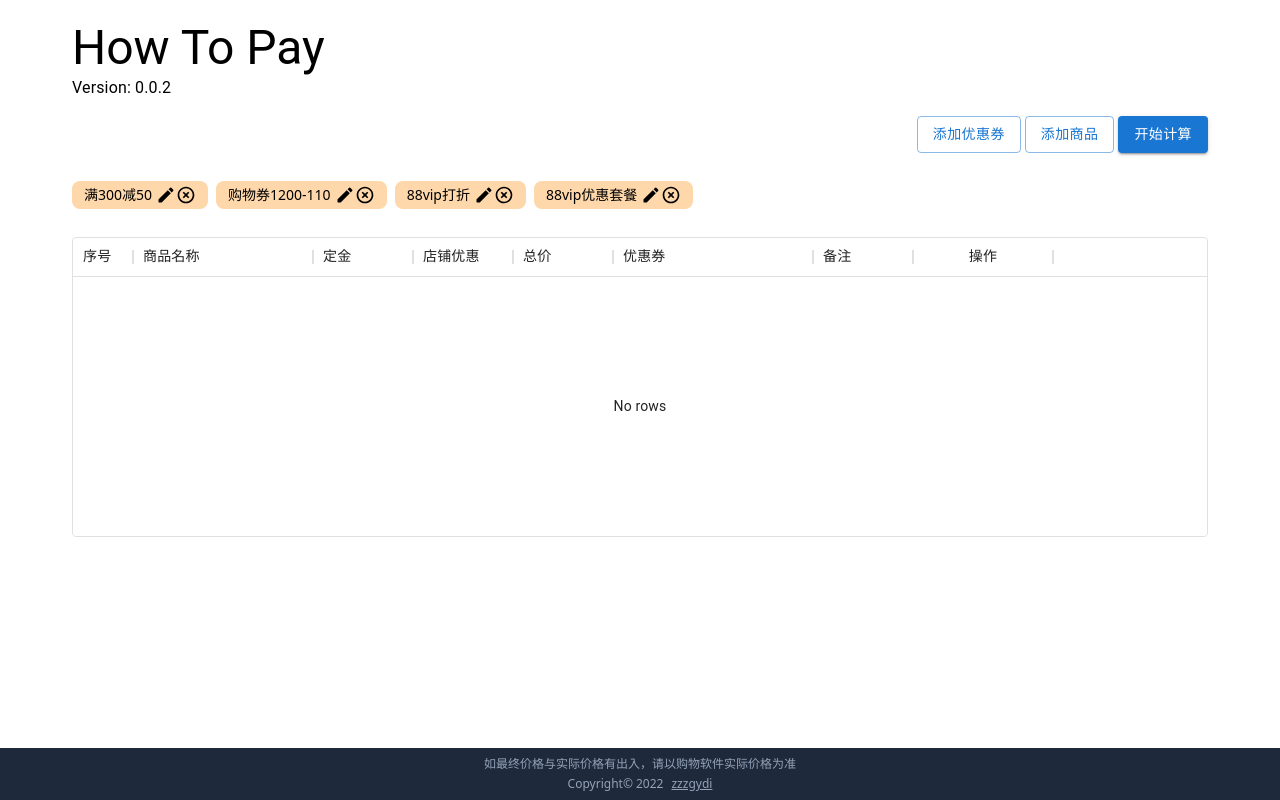
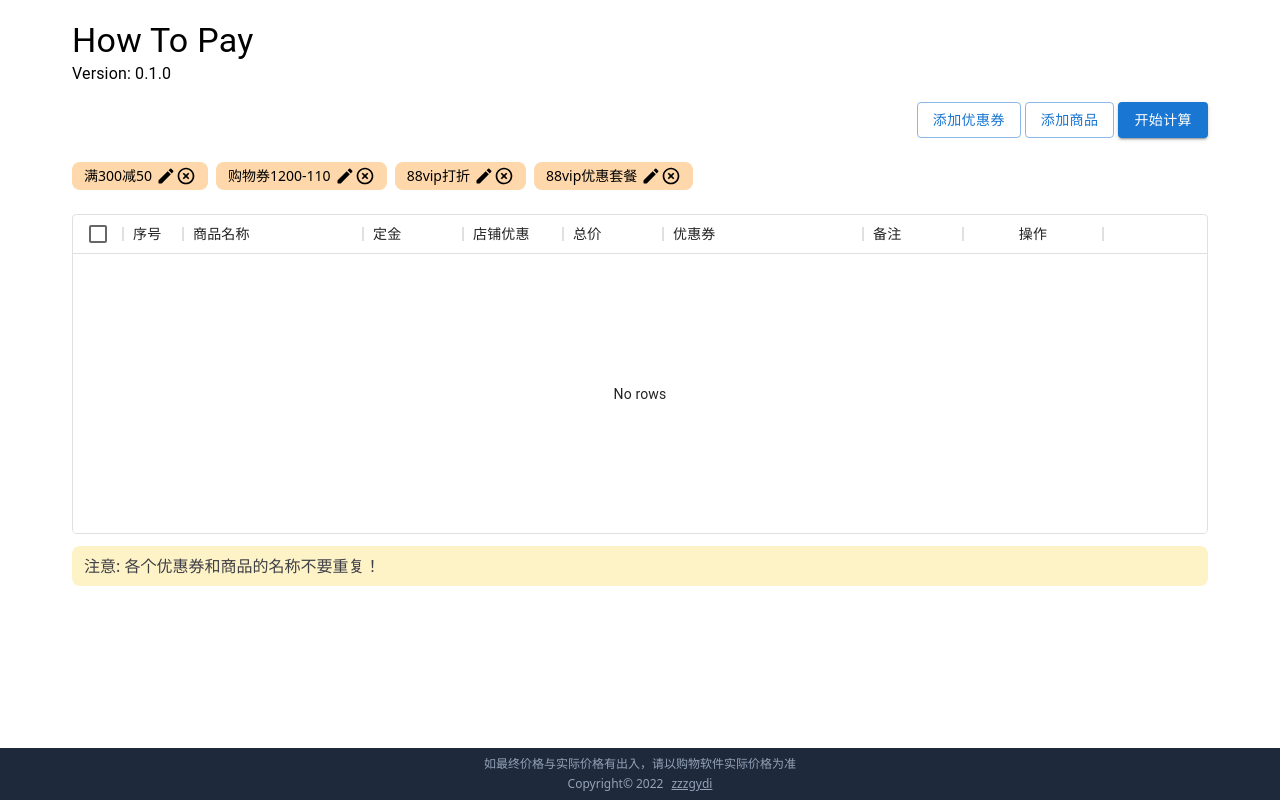
Before and after one commit to zzzgydi/how2pay, a React (Vite) app: page / in a window 1280 px wide. Built offline with nearby package versions, Linux system fonts and the light colour scheme.

Commit message:
feat: support select goods

```diff
--- a/package.json
+++ b/package.json
@@ -1,7 +1,7 @@
 {
   "name": "how2pay",
   "private": true,
-  "version": "0.0.2",
+  "version": "0.1.0",
   "type": "module",
   "scripts": {
     "dev": "vite",
--- a/src/App.tsx
+++ b/src/App.tsx
@@ -25,6 +25,8 @@ function App() {
 
   const editGoodsRef = useRef<EditGoodsRef>(null);
   const editCouponRef = useRef<EditCouponRef>(null);
+
+  const selectedGoods = useRef<IGoods[]>([]);
 
   useEffect(() => {
     try {
@@ -79,7 +81,18 @@ function App() {
   };
 
   const handleRun = async () => {
-    const fGoods = cloneDeep(goods);
+    const selected = selectedGoods.current;
+
+    if (goods.length === 0) {
+      window.alert("请添加商品");
+      return;
+    }
+    if (selected.length === 0) {
+      window.alert("请选择商品");
+      return;
+    }
+
+    const fGoods = cloneDeep(selected);
     const fCoupons = cloneDeep(coupons);
 
     const result = how2pay(fGoods, fCoupons);
@@ -89,7 +102,7 @@ function App() {
 
   return (
     <div className="py-5 px-8 mx-auto" style={{ maxWidth: 1200 }}>
-      <Typography variant="h3">How To Pay</Typography>
+      <Typography variant="h4">How To Pay</Typography>
       <Typography variant="body1">Version: {version}</Typography>
 
       <div className="mt-4 mb-2 text-right flex gap-1 flex-wrap">
@@ -109,12 +122,12 @@ function App() {
       </div>
 
       {coupons.length === 0 && (
-        <div className="my-4 py-10 w-full border rounded text-center text-sm">
+        <div className="my-3 py-10 w-full border rounded text-center text-sm">
           请添加优惠券
         </div>
       )}
 
-      <div className="flex gap-2 py-3 my-4 flex-wrap">
+      <div className="flex gap-2 py-3 my-3 flex-wrap">
         {coupons.map((coupon, index) => (
           <Coupon
             key={coupon.name}
@@ -143,10 +156,16 @@ function App() {
       <div>
         <Goods
           goods={goods}
-          onChange={setGoods}
           onEdit={handleEditGoods}
           onDelete={handleDeleteGoods}
+          onSelect={(g) => {
+            selectedGoods.current = g;
+          }}
         />
+      </div>
+
+      <div className="my-3 py-2 px-3 bg-amber-100 text-zinc-700 rounded-lg">
+        注意: 各个优惠券和商品的名称不要重复！
       </div>
 
       {runResult && (
--- a/src/components/Goods.tsx
+++ b/src/components/Goods.tsx
@@ -3,13 +3,13 @@ import { DataGrid, GridColDef } from "@mui/x-data-grid";
 
 interface Props {
   goods: IGoods[];
-  onChange?: (goods: IGoods[]) => void;
   onEdit?: (item: IGoods) => void;
   onDelete?: (item: IGoods) => void;
+  onSelect?: (goods: IGoods[]) => void;
 }
 
 export const Goods = (props: Props) => {
-  const { goods, onChange, onEdit, onDelete } = props;
+  const { goods, onEdit, onDelete, onSelect } = props;
 
   const dataRows = goods.map((item, index) => ({
     index: index + 1,
@@ -82,13 +82,22 @@ export const Goods = (props: Props) => {
 
   return (
     <DataGrid
-      getRowId={(row) => row.name}
+      getRowId={(row) => row.id || row.name}
       hideFooter
       rows={dataRows}
       columns={columns}
+      checkboxSelection
+      onSelectionModelChange={(s) =>
+        onSelect?.(
+          goods.filter(
+            (g: any) =>
+              (g.id && s.includes(g.id)) || (g.name && s.includes(g.name))
+          )
+        )
+      }
       density="compact"
       sx={{
-        height: 300,
+        height: 320,
         "div:focus": { outline: "none !important" },
       }}
     />
```
